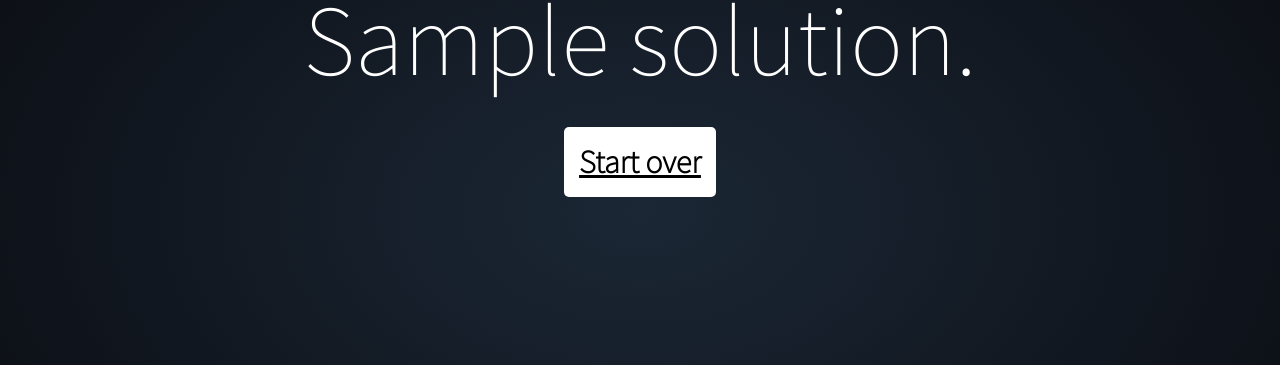
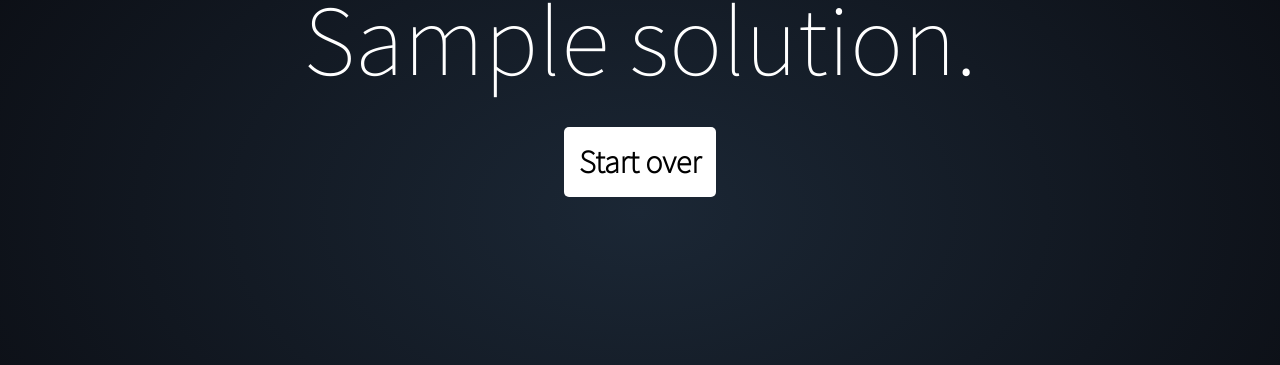
Before and after one commit to michaelbzhu/easyML, a Flask app: template templates/output.html in a window 1280 px wide. Shown: the part 188-553 px from the top of the page. Run offline with Flask 2, Linux system fonts and the light colour scheme; the template is opened without the code that fills it: most values are stand-ins (such as "Sample title", 1, 10 or a date in 2020); some libraries are stand-ins or nearby versions.

Commit message:
Improved CSS and added more text for clarity

```diff
--- a/static/main.css
+++ b/static/main.css
@@ -67,6 +67,19 @@ html {
   font-size: xx-large;
 }
 
+.btn1_link {
+  font-family: 'Source Sans Pro', sans-serif;
+  color: black;
+  padding: 5px;
+  background: white;
+  margin-bottom: 10px;
+  border-radius: 5px;
+  padding:  15px;
+  font-weight: bold;
+  font-size: xx-large;
+  text-decoration: none;
+}
+
 .btn2 {
   font-family: 'Source Sans Pro', sans-serif;
   color: black;
--- a/templates/evaluate.html
+++ b/templates/evaluate.html
@@ -12,7 +12,8 @@
   <body>
     <div class="content" style="overflow: auto;">
         <center>
-            <div style="max-width: 75%; text-align: left; margin-top: 200px; margin-bottom: 200px;">
+            <div style="max-width: 75%; text-align: left; margin-top: 150px; margin-bottom: 150px;">
+                <p style="font-family: 'Source Sans Pro', sans-serif; color: white; font-size: 30px;">Enter the attributes of a test data point you'd like to predict!</p>
                 <form method="POST" name="evaluate_inputs" action="/evaluate">
                     {% for input in inputs %}
                         <div style="width: 50%; float: left; position: relative; font-family: 'Source Sans Pro', sans-serif; color: white; font-size: 30px;">
--- a/templates/output.html
+++ b/templates/output.html
@@ -11,7 +11,7 @@
   <body>
     <div class="content">
         <p class="title-text">The predicted {{output_column}} is {{solution}}.</p>
-        <a href="/" class="btn1">Start over</a>
+        <a href="/" class="btn1_link">Start over</a>
     </div>
   </body>
 </html>
--- a/templates/target_prompts.html
+++ b/templates/target_prompts.html
@@ -8,7 +8,9 @@
     <link rel="stylesheet" href="{{ url_for('static', filename='main.css') }}">
   </head>
   <body>
-    <div class="content" style="margin-top: 35%;">
+    <center>
+        <div class="content" style="margin: 0; position: absolute; top: 50%; left: 50%; transform: translate(-50%, -50%);">
+            <p style="font-family: 'Source Sans Pro', sans-serif; color: white; font-size: 30px;">Select the attribute you would like to predict!</p>
             <form method="POST" action="/train">
                 <select id="columns" name="columns" class="btn2" style="font-weight: 400;">
                     {% for item in data %}
@@ -23,5 +25,6 @@
                 <input name="target" type="submit" class="btn2" style="font-weight: 400;">
             </form>
         </div>
+    </center>
   </body>
 </html>
```
Lines whose indentation alone changed are shown as unchanged.
